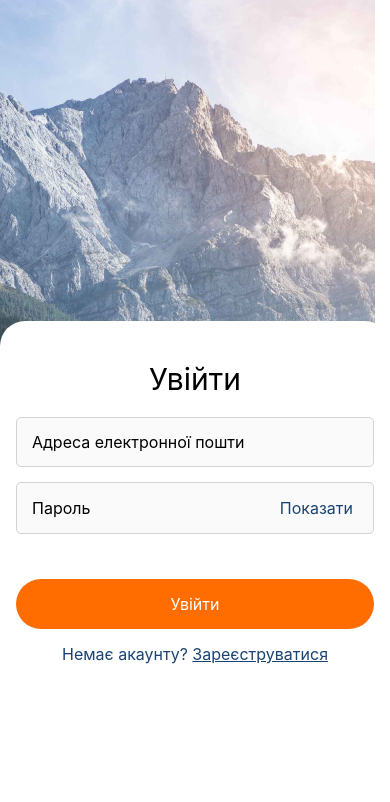
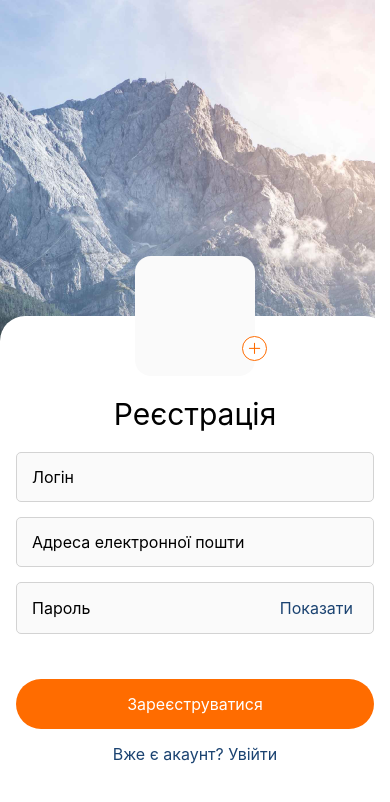
Before and after one commit to hhelgii/react-native-project, a React Native app: screen / in a window 390 px wide. Shown: the top 802 px of the page. Built offline with nearby package versions, Linux system fonts and the light colour scheme.

Commit message:
interim commit on hw3

```diff
--- a/App.js
+++ b/App.js
@@ -1,6 +1,6 @@
 import { StatusBar } from 'expo-status-bar';
 import { StyleSheet, View } from 'react-native';
-import { LoginForm } from './src/components/LoginForm';
+import { RegistrationForm } from './src/components/Registrationform';
 import { RegistrationScreen } from './src/screens/RegistrationScreen';
 import { LoginScreen } from './src/screens/LoginScreen';
 export default function App() {
@@ -8,8 +8,9 @@ export default function App() {
     <View style={styles.container}>
       {/* <Text>Open up App.js to start working on your app! Hello</Text> */}
       <StatusBar style="auto" />
-      {/* <RegistrationScreen></RegistrationScreen> */}
-      <LoginScreen></LoginScreen>
+      <RegistrationScreen></RegistrationScreen>
+      {/* <RegistrationForm></RegistrationForm> */}
+      {/* <LoginScreen></LoginScreen> */}
     </View>
   );
 }
@@ -19,6 +20,9 @@ const styles = StyleSheet.create({
     flex: 1,
     backgroundColor: '#fff',
     justifyContent: 'center',
+    // justifyContent: 'flex-end',
+    // paddingBottom:100
+
   },
 
 });
--- a/app.json
+++ b/app.json
@@ -18,10 +18,12 @@
       "supportsTablet": true
     },
     "android": {
+
       "adaptiveIcon": {
         "foregroundImage": "./assets/adaptive-icon.png",
         "backgroundColor": "#ffffff"
-      }
+      },
+      "softwareKeyboardLayoutMode": "pan"
     },
     "web": {
       "favicon": "./assets/favicon.png"
--- a/src/components/LoginForm.jsx
+++ b/src/components/LoginForm.jsx
@@ -28,6 +28,7 @@ export const LoginForm = () => {
         <TextInput
           placeholder="Пароль"
           style={[styles.passwordInput, { paddingRight: 50 }]}
+          autoCapitalize="none"
         />
         <TouchableOpacity style={styles.showHideButton}>
           <Text style={styles.showHideButtonText}>Показати</Text>
--- a/src/components/Registrationform.jsx
+++ b/src/components/Registrationform.jsx
@@ -6,22 +6,36 @@ import {
   StyleSheet,
   TouchableOpacity,
   Text,
+  Keyboard,
+  TouchableWithoutFeedback,
 } from "react-native";
 export const RegistrationForm = () => {
   const [activeInput, setActiveInput] = useState(null);
+  const [login, setLogin] = useState("");
+  const [email, setEmail] = useState("");
+  const [password, setPassword] = useState("");
+
+  const onRegister = () => {
+    console.log(`Login: ${login} Email: ${email} Password: ${password}`);
+  };
   return (
+    <TouchableWithoutFeedback onPress={Keyboard.dismiss}>
       <View style={styles.formContainer}>
         <TextInput
           placeholder="Логін"
           style={[styles.input, activeInput === "login" && styles.activeInput]}
           onFocus={() => setActiveInput("login")}
           onBlur={() => setActiveInput(null)}
+          value={login}
+          onChangeText={setLogin}
         />
         <TextInput
           placeholder="Адреса електронної пошти"
           style={[styles.input, activeInput === "email" && styles.activeInput]}
           onFocus={() => setActiveInput("email")}
           onBlur={() => setActiveInput(null)}
+          value={email}
+          onChangeText={setEmail}
         />
         <View
           style={[
@@ -34,20 +48,26 @@ export const RegistrationForm = () => {
           <TextInput
             placeholder="Пароль"
             style={[styles.passwordInput, { paddingRight: 50 }]}
+            autoCapitalize="none"
+            value={password}
+            onChangeText={setPassword}
           />
           <TouchableOpacity style={styles.showHideButton}>
             <Text style={styles.showHideButtonText}>Показати</Text>
           </TouchableOpacity>
         </View>
-      <TouchableOpacity style={styles.registrationBtn}>
+
+        <TouchableOpacity style={styles.registrationBtn} onPress={onRegister}>
           <Text style={styles.btnText}>Зареєструватися</Text>
         </TouchableOpacity>
         <TouchableOpacity style={styles.loginLink}>
           <Text style={styles.loginLinkText}>Вже є акаунт? Увійти</Text>
         </TouchableOpacity>
       </View>
+    </TouchableWithoutFeedback>
   );
 };
+
 const styles = StyleSheet.create({
   formContainer: {
     marginTop: 20,
--- a/src/screens/RegistrationScreen.jsx
+++ b/src/screens/RegistrationScreen.jsx
@@ -4,6 +4,9 @@ import {
   Text,
   ImageBackground,
   TouchableOpacity,
+  TouchableWithoutFeedback,
+  Keyboard,
+  KeyboardAvoidingView
 } from "react-native";
 import { RegistrationForm } from "../components/Registrationform";
 import { AntDesign } from "@expo/vector-icons";
@@ -14,6 +17,7 @@ export const RegistrationScreen = () => {
       source={backgroundImagePath}
       style={styles.registrationScreenContainer}
     >
+      <KeyboardAvoidingView behavior={'padding'} keyboardVerticalOffset={-200}>
         <View style={styles.formWrap}>
           <View style={styles.userImagePlaceholder}>
             <TouchableOpacity style={styles.addPhotoButton}>
@@ -25,6 +29,7 @@ export const RegistrationScreen = () => {
           </View>
           <RegistrationForm />
         </View>
+      </KeyboardAvoidingView >
     </ImageBackground>
   );
 };
@@ -32,7 +37,7 @@ const styles = StyleSheet.create({
   registrationScreenContainer: {
     flex: 1,
     justifyContent: "flex-end",
-    alignItems: "center",
+
     resizeMode: "cover",
   },
   formWrap: {
@@ -45,6 +50,7 @@ const styles = StyleSheet.create({
     backgroundColor: "white",
     paddingVertical: 80,
     position: "relative",
+
   },
   userImagePlaceholder: {
     width: 120,
```
Also changed, not shown: 1 other file (tests, documents, lock files or other folders). Lines whose indentation alone changed are shown as unchanged.
